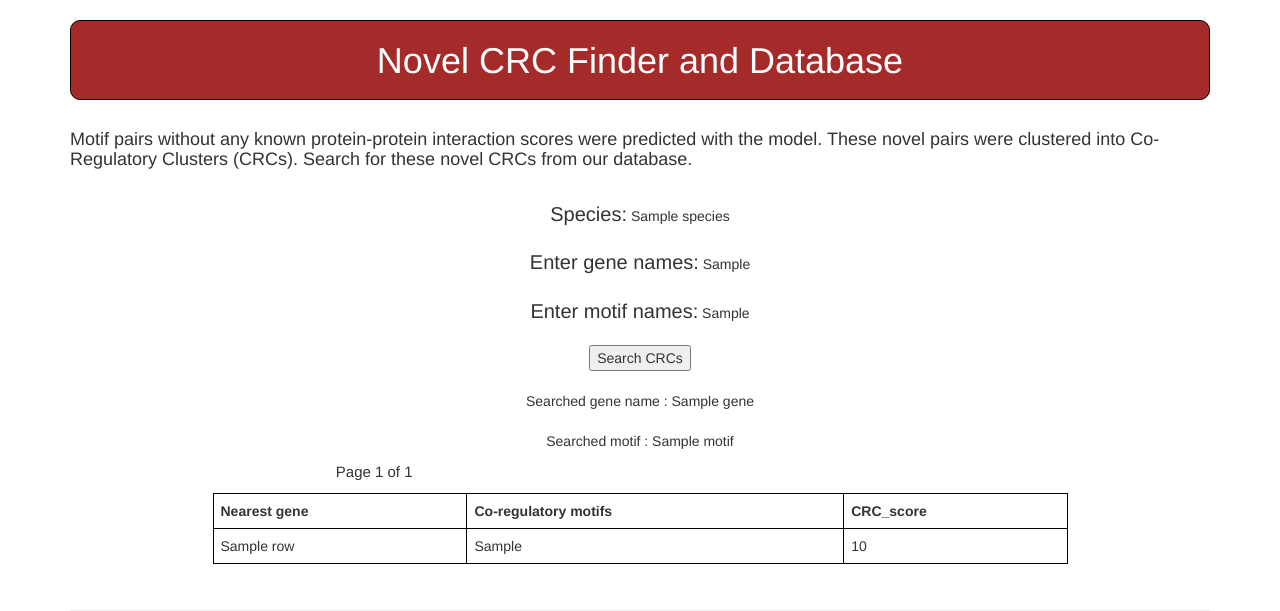
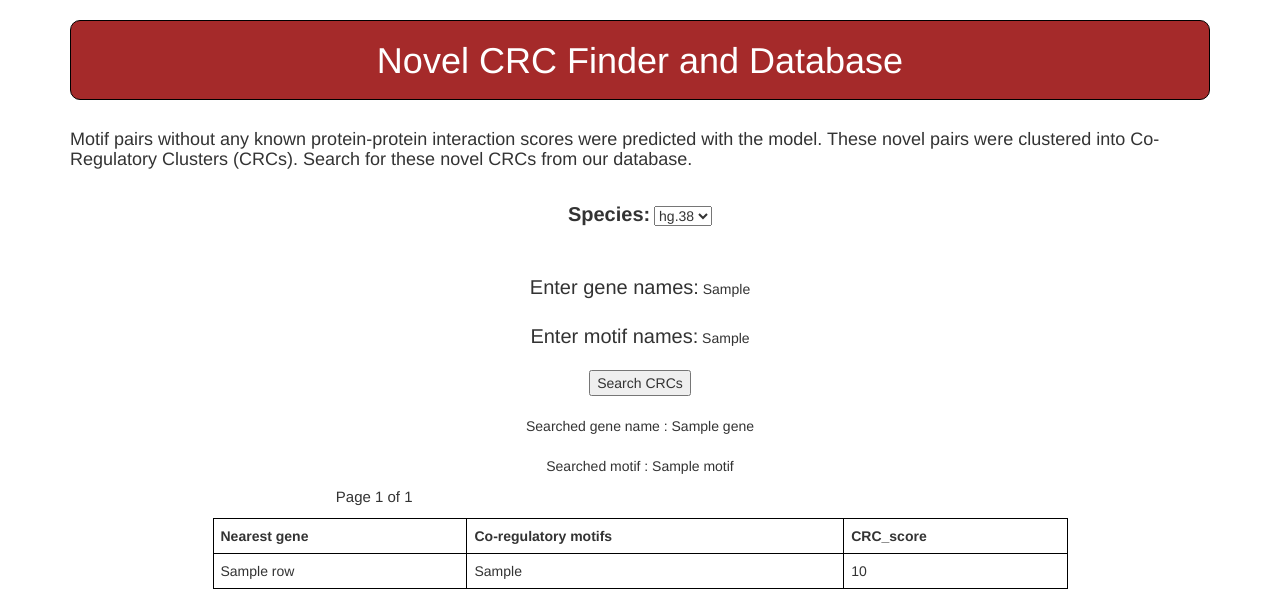
Before and after one commit to ryashpal/cidmirnaweb, a Django app: template templates/novel_crcs.html in a window 1280 px wide. Shown: the part 52-663 px from the top of the page. Run offline with Django 3.2, Linux system fonts and the light colour scheme; the template is opened without the code that fills it: most values are stand-ins (such as "Sample title", 1, 10 or a date in 2020); some libraries are stand-ins or nearby versions.

Commit message:
crc_finder changes

```diff
--- a/crc_finder/forms.py
+++ b/crc_finder/forms.py
@@ -1,10 +1,6 @@
 from django import forms
 
 class TextForm(forms.Form):
-    COLOR_CHOICES = (
-    ('homo_sapien','hg.38'),
-)
-    species = forms.CharField(label='Species', max_length=100, widget=forms.Select(choices=COLOR_CHOICES), initial='FIXED')
     gene_search = forms.CharField(label='Gene Search', max_length=100, required=False,
                                     widget=forms.TextInput(attrs={'placeholder': 'Eg: FTL, RP11-399B17.1'}))
     motif_search = forms.CharField(label='Motif Search', max_length=100, required=False,
--- a/crc_finder/views.py
+++ b/crc_finder/views.py
@@ -15,7 +15,7 @@ data_file2 = '/home/cidmirna/cidmirnaweb/crc_finder/predicted_CRCs.csv'
 
 def CRC_search(gene_names, all_motifs, data_df):
 
-    print(gene_names)
+    # print(gene_names)
     if not gene_names[0]:
         temp_df = data_df.copy()
     else:
@@ -99,6 +99,7 @@ def get_novel_crc(request):
         if form.is_valid():
             motif_data = form.cleaned_data['motif_search']
             gene_data = form.cleaned_data['gene_search']
+
             if motif_data == 'undefined':
                 motif_data = ''
                 gene_data = ''
@@ -117,7 +118,10 @@ def get_novel_crc(request):
             result_records = json.loads(result_records)
 
             # Pagination
+
             page = request.GET.get('page', 1)
+            # print(page)
+
             paginator = Paginator(result_records, 50)
             try:
                 result_records = paginator.page(page)
--- a/templates/novel_crcs.html
+++ b/templates/novel_crcs.html
@@ -90,9 +90,13 @@ function next_update() {
           Search for these novel CRCs from our database.
           </h4>
         <br>
+
+    <label style = 'font-size:20px'>Species:</label>
+    <select name="species" id="species">
+      <option value="homo_sapien">hg.38</option>
+    </select>
     <form id="form_submit" action="" method="GET">
     <!-- {% csrf_token %} -->
-    <span style = 'font-size:20px'>Species:</span> {{ data.species}}
     <br>
     <br>
     <span style = 'font-size:20px'>Enter gene names:</span> {{ data.gene_search}}
```
Also changed, not shown: templates/crc_webpage.html (+6 -1 lines).
